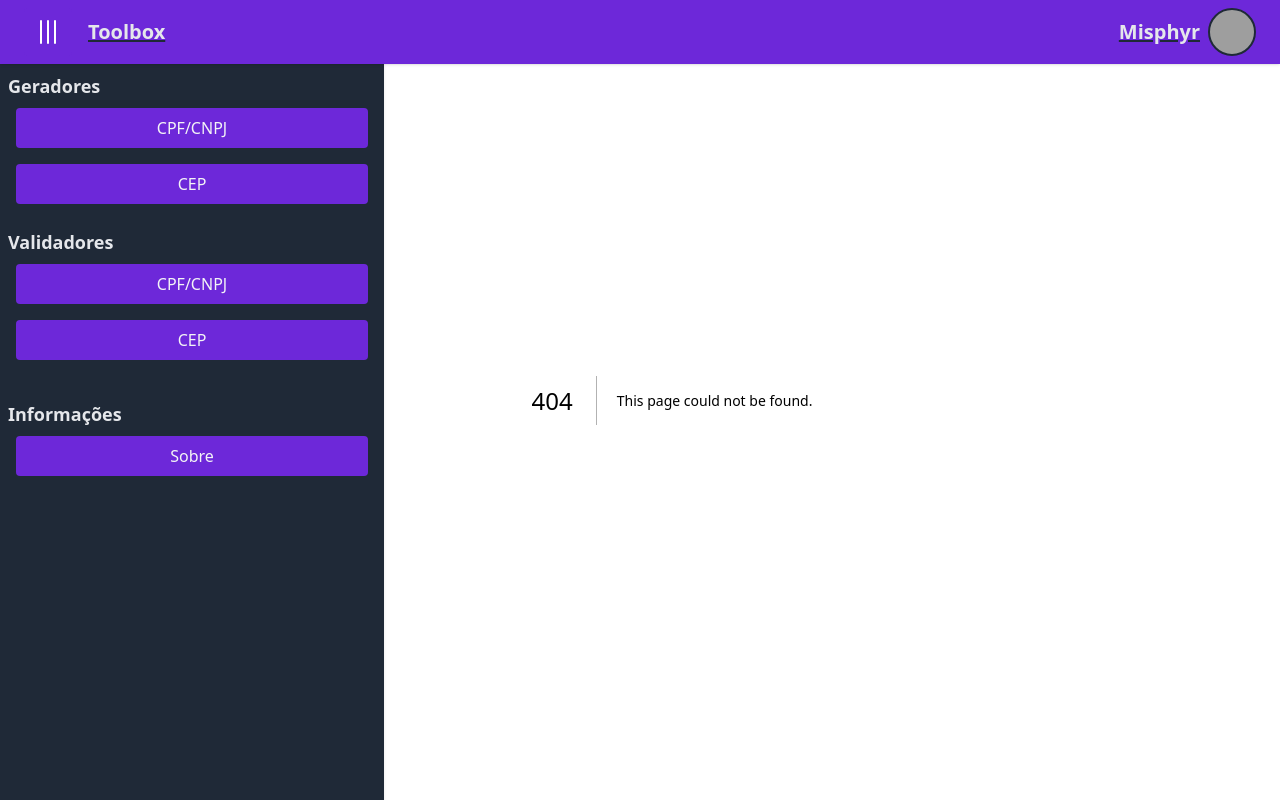
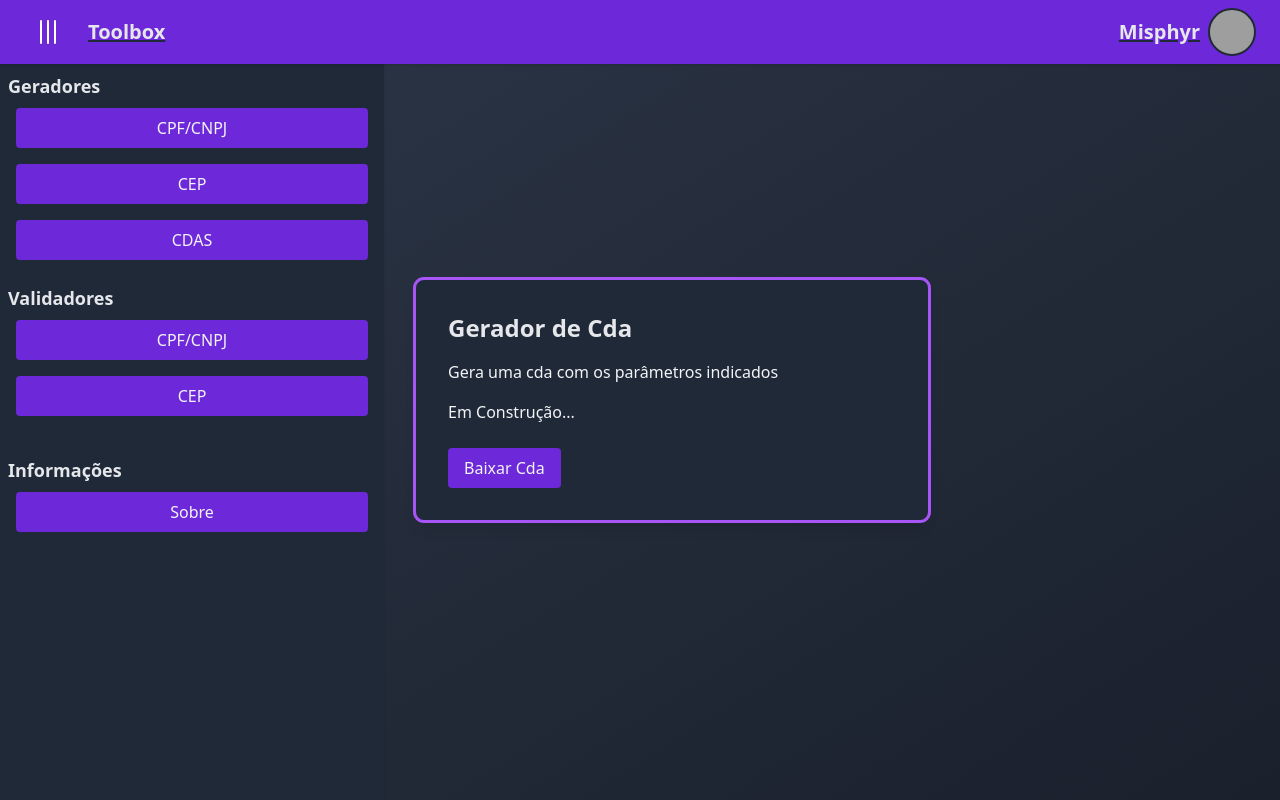
Before and after one commit to misphyr/tools, a Next.js app: page /geradores/cdas in a window 1280 px wide. Before the commit this address had no page. Built offline with nearby package versions, Linux system fonts and the light colour scheme; grey boxes are pictures that could not be loaded.

Commit message:
ajuste da estrutura + começo do gerador de CDA

```diff
--- /dev/null
+++ b/src/app/geradores/cdas/page.tsx
@@ -0,0 +1,48 @@
+"use client"
+import React, { useState } from 'react';
+import { downloadJson } from '../../../utils/downloadJson';
+import { cdaGenerator } from '../../../utils/cdaGenerator';
+
+
+
+const JsonGenerator: React.FC = () => {
+  const [message, setMessage] = useState<string | null>(null);
+  const handleDownload = () => {
+    const data = cdaGenerator();
+
+    downloadJson(data, 'meu-json'); // Gera o arquivo com o nome 'meu-json.json'
+  };
+
+  const showTemporaryMessage = (msg: string) => {
+    setMessage(msg);
+    setTimeout(() => setMessage(null), 3000);
+  };
+
+  return (
+    <div className="flex justify-center items-center min-h-screen">
+      <div className="bg-neutralDarkGray p-8 rounded-lg shadow-lg w-full max-w-lg outline outline-vibrantPink rounded">
+        <h1 className="text-2xl font-bold text-analogousLavender">Gerador de Cda</h1>
+        <p className="mt-4 text-neutralLightGray">Gera uma cda com os parâmetros indicados</p>
+        <p className="mt-4 text-neutralLightGray">Em Construção...</p>
+
+
+        <div className="mt-6 flex space-x-4">
+
+          <button
+            onClick={handleDownload}
+            className="bg-primaryPurple text-neutralLightGray px-4 py-2 rounded hover:bg-vibrantPink transition"
+          >
+            Baixar Cda
+          </button>
+        </div>
+      </div>
+      {message && (
+        <div className="fixed bottom-4 left-1/2 transform animate-bounce duration-5000 -translate-x-1/2 bg-neutralDarkGray text-analogousLavender px-4 py-2 rounded shadow-lg outline outline-vibrantPink">
+          {message}
+        </div>
+      )}
+    </div>
+  );
+};
+
+export default JsonGenerator;
--- a/src/components/Bar.tsx
+++ b/src/components/Bar.tsx
@@ -43,7 +43,7 @@ const Bar: React.FC = () => {
     setIsOpen(false); // Close the sidebar when navigating
   };
 
-  const avatarUrl = `https://cdn.discordapp.com/avatars/343957098184572958/a_966ba3717fc36728b3b66976aefe2cd8.gif`;
+  const avatarUrl = `https://cdn.discordapp.com/avatars/343957098184572958/a_6b8c6c1f54ed411854ebc226b7ace836.gif`;
 
 
   const menuNavigation = (
@@ -54,7 +54,7 @@ const Bar: React.FC = () => {
           <ul>
             <li className="p-2 rounded">
               <button
-                onClick={() => navigateTo('/cpf-cnpj-generator')}
+                onClick={() => navigateTo('/geradores/cpf-cnpj')}
                 className="w-full px-4 py-2 rounded bg-primaryPurple text-neutralLightGray hover:bg-vibrantPink transition"
               >
                 CPF/CNPJ
@@ -62,10 +62,18 @@ const Bar: React.FC = () => {
             </li>
             <li className="p-2 rounded">
               <button
-                onClick={() => navigateTo('/cep-generator')}
+                onClick={() => navigateTo('/geradores/cep')}
                 className="w-full px-4 py-2 rounded bg-primaryPurple text-neutralLightGray hover:bg-vibrantPink transition"
               >
                 CEP
+              </button>
+            </li>
+            <li className="p-2 rounded">
+              <button
+                onClick={() => navigateTo('/geradores/cdas')}
+                className="w-full px-4 py-2 rounded bg-primaryPurple text-neutralLightGray hover:bg-vibrantPink transition"
+              >
+                CDAS
               </button>
             </li>
           </ul>
@@ -75,7 +83,7 @@ const Bar: React.FC = () => {
           <ul>
             <li className="p-2 rounded">
               <button
-                onClick={() => navigateTo('/cpf-cnpj-validator')}
+                onClick={() => navigateTo('/validadores/cpf-cnpj')}
                 className="w-full px-4 py-2 rounded bg-primaryPurple text-neutralLightGray hover:bg-vibrantPink transition"
               >
                 CPF/CNPJ
@@ -83,7 +91,7 @@ const Bar: React.FC = () => {
             </li>
             <li className="p-2 rounded">
               <button
-                onClick={() => navigateTo('/cep-validator')}
+                onClick={() => navigateTo('/validadores/cep')}
                 className="w-full px-4 py-2 rounded bg-primaryPurple  text-neutralLightGray hover:bg-vibrantPink   transition"
               >
                 CEP
--- /dev/null
+++ b/src/utils/cdaGenerator.tsx
@@ -0,0 +1,114 @@
+// utils/cdaGenerator.ts
+import { dateGenerator } from './dateGenerator';
+
+export const cdaGenerator = () => {
+    const data =
+    {
+        cdas: [
+            {
+                pl1: "03/06/2024",
+                codFinalidade: "1",
+                loteImport: "2024/00101",
+                inscricao: "00000101",
+                tipoCadastro: "IMOBILIARIO",
+                cdaNum: "000801/2024",
+                cdaData: "03/06/2024 08:18:20",
+                endereco: "Avenida Benedito Zaneaner, 10",
+                bairro: "Jardim Ipanema",
+                complemento: "",
+                cidade: "Catanduva",
+                uf: "SP",
+                valor: "2000,00",
+                quadra: "B",
+                lote: "5",
+                dataImport: "03/06/2024",
+                idAjuizamento: 1,
+                matricula: "",
+                cep: "15.803-000",
+                processoAdm: "499/2024",
+                observacao: "1483/2019,1484/2019,1487/2020,1490/2020",
+                partes: [
+                    {
+                        nome: "Senhor Completo",
+                        codContribuinte: "",
+                        cpfCnpj: "70961230088",
+                        rgIe: "431707017",
+                        entregaEndereco: "Avenida Benedito Zaneaner, 10",
+                        entregaBairro: "Jardim Ipanema",
+                        entregaComplemento: "",
+                        entregaCidade: "Catanduva",
+                        entregaUf: "SP",
+                        entregaCEP: "15.803-000",
+                        classificacao: "2",
+                        tipoContato: "Principal",
+                        posicao: "1",
+                        seq: "1"
+                    }
+                ],
+                cdasParcelamentos: [],
+                objetoAcao: [
+                    {
+                        codCda: "00101",
+                        codObj: "911",
+                        qtdeParcelas: "1",
+                        exercicio: "2024",
+                        parcela: "1",
+                        subParcela: "1",
+                        dataInscricao: "08/02/2024",
+                        idParcela: "1319010",
+                        livro: "2",
+                        folha: "89",
+                        seq: "0001",
+                        principal: "1900,00",
+                        multas: "20,00",
+                        juros: "50,00",
+                        correcao: "30,00",
+                        total: "2000,00",
+                        dataVencimento: "10/11/2024",
+                        fundamentoLegal: "",
+                        descricao: "IPTU",
+                        sigla: "I",
+                        codDivida: "100101",
+                        codSubdivida: "",
+                        codReceita: "",
+                        tipoCadastro: "IMOBILIARIO",
+                        natureza: "",
+                        objetoAcaoComposicao: [
+                            {
+                                codCda: "00101",
+                                codObj: "200",
+                                parcelas: "1",
+                                codObjAcao: "0",
+                                exercicio: "2024",
+                                descricaoDivida: "Imposto Predial Urbano",
+                                valorOriginal: "2000",
+                                valorPrincipal: "2000",
+                                valorMulta: "0",
+                                valorJuros: "0",
+                                valorCorrecao: "0",
+                                vencimento: "10/11/2024",
+                                parcela: "1",
+                                livro: "2",
+                                folha: "89",
+                                seq: "0001",
+                                fundamentoLegal: "",
+                                idParcela: "",
+                                descricao: "IMPOSTO PREDIAL URBANO",
+                                sigla: "IPU",
+                                codDivida: "2",
+                                codSubdivida: "",
+                                codReceita: "",
+                                tipoCadastro: "IMOBILIARIO",
+                                natureza: "Tributaria"
+                            }
+                        ]
+                    }
+                ]
+            }
+        ]
+    }
+
+
+
+    return data;
+};
--- /dev/null
+++ b/src/utils/dateGenerator.tsx
@@ -0,0 +1,4 @@
+// utils/dateGenerator.ts
+export const dateGenerator = (start: Date = new Date('2000-01-01'), end: Date = new Date('2030-01-01')): Date => {
+  return new Date(start.getTime() + Math.random() * (end.getTime() - start.getTime()));
+};
--- /dev/null
+++ b/src/utils/downloadJson.tsx
@@ -0,0 +1,17 @@
+// utils/downloadJson.ts
+export const downloadJson = (data: object, filename: string) => {
+  filename ?? "undefined.json";
+  console.log("data", data);
+  const json = JSON.stringify(data, null, 2);
+  console.log("json", json);
+  const blob = new Blob([json], { type: 'application/json' });
+  const url = URL.createObjectURL(blob);
+
+  const link = document.createElement('a');
+  link.href = url;
+  link.download = `${filename}.json`;
+  document.body.appendChild(link);
+  link.click();
+  document.body.removeChild(link);
+  URL.revokeObjectURL(url);
+};
```
Also changed, not shown: src/app/geradores/cep/page.tsx (renamed from src/app/cep-generator/page.tsx), src/app/geradores/cpf-cnpj/page.tsx (renamed from src/app/cpf-cnpj-generator/page.tsx), src/app/validadores/cep/page.tsx (renamed from src/app/cep-validator/page.tsx), src/app/validadores/cpf-cnpj/page.tsx (renamed from src/app/cpf-cnpj-validator/page.tsx).
